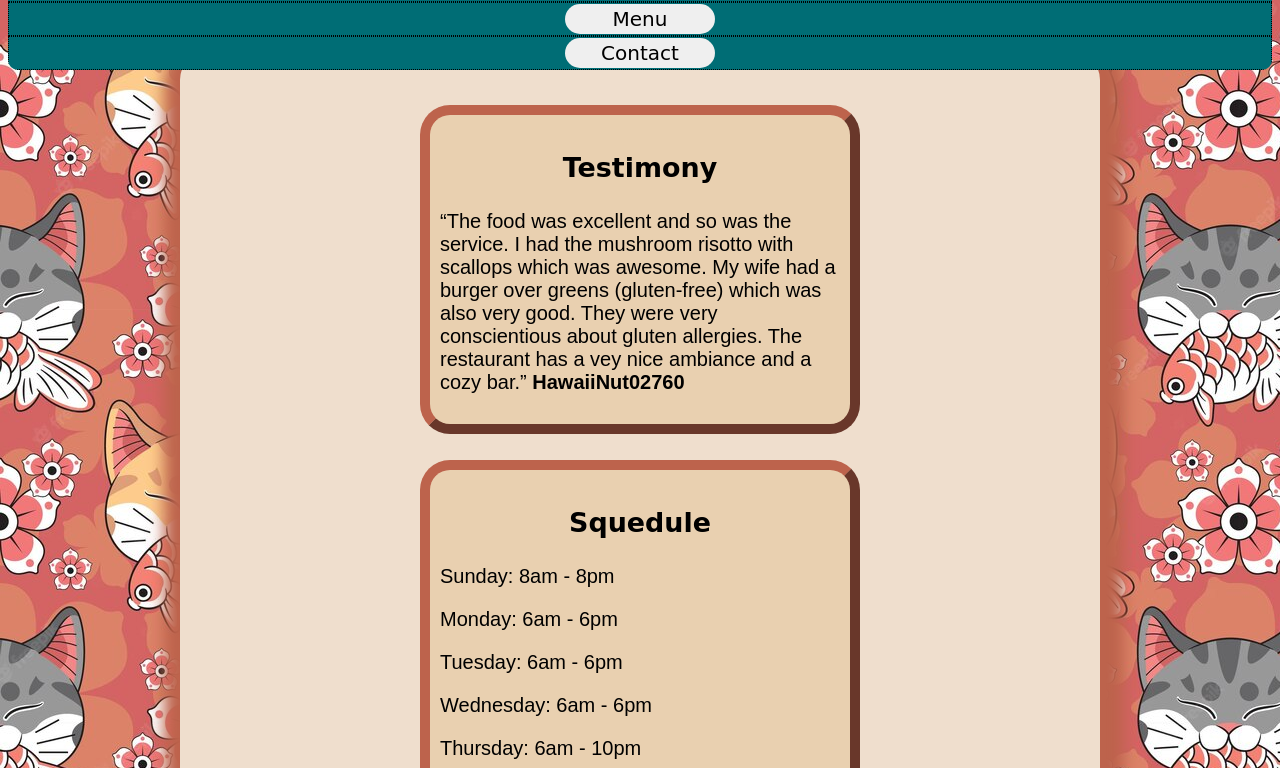
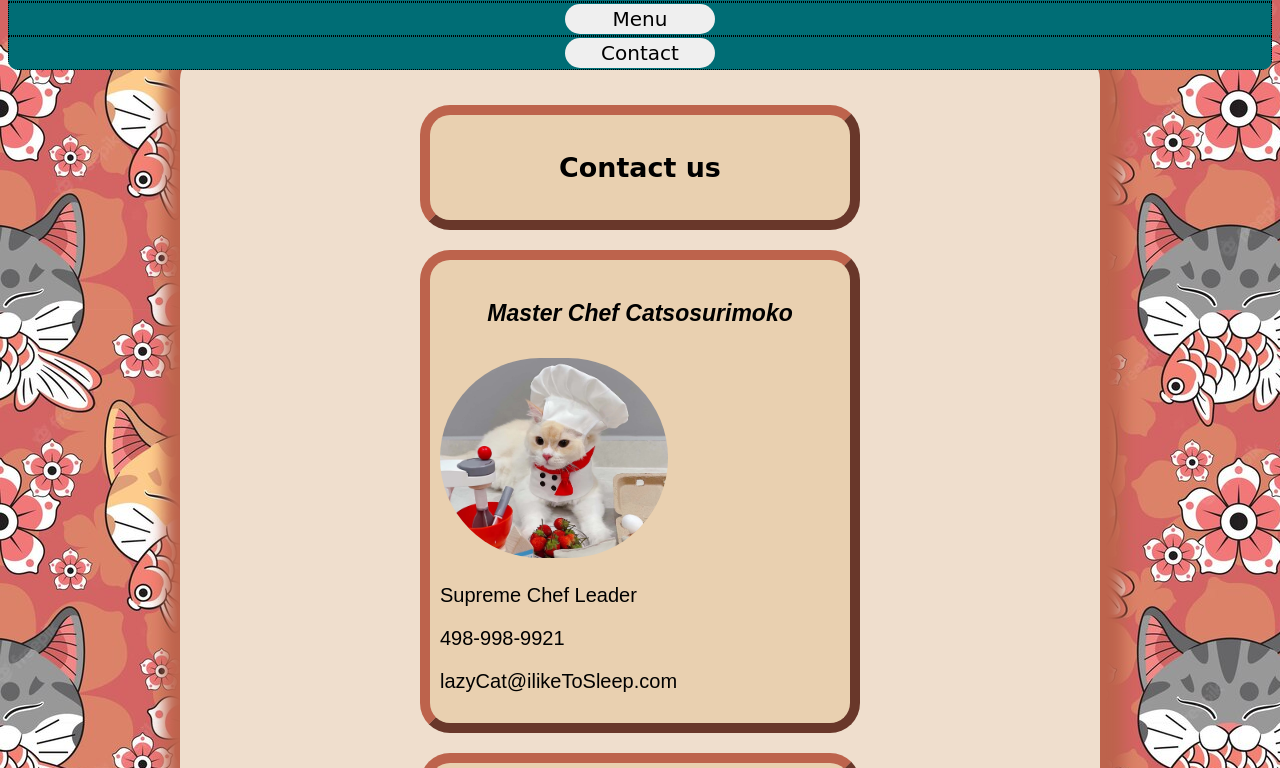
Before and after one commit to stefanpython/Restaurant_Page-Projec, a website built with webpack: page dist/index.html in a window 1280 px wide. Both pictures are taken after a click on the button "Contact". Shown: the part 516-1284 px from the top of the page. Built offline with nearby package versions, Linux system fonts and the light colour scheme; a web font is replaced by a local one.

Commit message:
Add module for contact page

```diff
--- /dev/null
+++ b/src/contact.js
@@ -0,0 +1,47 @@
+export function contactMeniu() {
+    const content = document.getElementById('content');
+
+    const container = document.createElement('div');
+    container.classList.add('meniu-content');
+
+    const contactUs = document.createElement('div');
+    contactUs.classList.add('contact-title');
+    contactUs.innerHTML = `<h3>Contact us</h3>`;
+
+    const masterChef = document.createElement('div');
+    masterChef.classList.add('master-chef');
+    masterChef.innerHTML = `
+    <h4>Master Chef Catsosurimoko</h4>
+    <img class="contactImg" src="/src/images/contact1.jpg" alt="">
+    <p>Supreme Chef Leader</p>
+    <p>498-998-9921</p>
+    <p>lazyCat@ilikeToSleep.com</p>
+    `;
+
+    const sideChef = document.createElement('div');
+    sideChef.classList.add('side-chef');
+    sideChef.innerHTML = `
+    <h4>Side Chef Meowunchi Katamoro</h4>
+    <img class="contactImg" src="/src/images/contact2.jpg" alt="">
+    <p>Part-time Special Cook</p>
+    <p>442-442-5515</p>
+    <p>sleepingCat@ILikeToPlay.com</p>
+    `;
+
+    const assistant = document.createElement('div');
+    assistant.classList.add('assistant');
+    assistant.innerHTML = `
+    <h4>Assistant Pebbles</h4>
+    <img class="contactImg" src="/src/images/contact3.jpg" alt="">
+    <p>Lovely accountant</p>
+    <p>477-88-9831</p>
+    <p>lovelyPebbles@IScratchThings.com</p>
+    `;
+
+    container.append(contactUs);
+    container.appendChild(masterChef);
+    container.appendChild(sideChef);
+    container.appendChild(assistant);
+
+    content.append(container);
+};
--- a/src/index.js
+++ b/src/index.js
@@ -1,5 +1,6 @@
 import { homeMeniu } from "./home";
 import { mainMeniu } from "./meniu";
+import { contactMeniu } from "./contact";
 
 homeMeniu().banner();
 homeMeniu().navBar();
@@ -17,6 +18,12 @@ const meniu = document.getElementById('meniu');
 meniu.addEventListener('click', () => {
     document.querySelector('.meniu-content').innerHTML = "";
     document.querySelector('.meniu-content').remove();
-
     mainMeniu();
 });
+
+
+const contact = document.getElementById('contact');
+contact.addEventListener('click', () => {
+    document.querySelector('.meniu-content').remove();
+    contactMeniu();
+})
--- a/src/meniu.js
+++ b/src/meniu.js
@@ -1,4 +1,5 @@
 export function mainMeniu() {
+
     // Burgers meniu
     const content = document.getElementById('content');
 
@@ -66,6 +67,7 @@ export function mainMeniu() {
     container.append(drinksMeniu);
 
     //Fish meniu
+
     const fishMeniu = document.createElement('div');
     fishMeniu.classList.add('fish-meniu');
 
@@ -91,9 +93,5 @@ export function mainMeniu() {
     <p id="price" style="margin-left: 300px;">$17.00</p>`;
 
     container.append(fishMeniu);
-
-
     content.append(container);
-
-    return { burgers }
 }
--- a/src/styles.css
+++ b/src/styles.css
@@ -42,7 +42,8 @@ li a:hover {
 .catImg {
     height: 400px;
     width: 100%;
-
+    background-image: linear-gradient(to bottom, #d16ba5af, #c777b89f, #b983caa6, #aa8fd896, #9a9ae19a, #8aa7eca6, #a879f491, #eff86998, #52d0fe9a, #41dfff86, #46eefa8a, #fb5fa894);
+    border-radius: 520px;
 }
 
 .meniu-content {
@@ -77,7 +78,8 @@ footer {
 }
 
 .customer-review, .info-location, .info-hours,
-.burger-meniu, .drinks-meniu, .fish-meniu {
+.burger-meniu, .drinks-meniu, .fish-meniu, .contact-title,
+.master-chef, .side-chef, .assistant {
     max-width: 400px;
     margin: 0 auto;
     background-color: rgb(233, 208, 176);
@@ -86,7 +88,7 @@ footer {
     padding: 10px;
 }
 
-.drinks-meniu, .fish-meniu {
+.drinks-meniu, .fish-meniu,.master-chef, .side-chef, .assistant {
     margin-top: 20px;
 }
 
@@ -113,6 +115,12 @@ hr {
     height: 400px;
     width: 100%;
     border-radius: 50%/100px 100px 80px 80px;
+}
+
+.contactImg {
+    height: 200px;
+    width: auto;
+    border-radius: 150px;
 }
 
 h3, h4 {
```
Also changed, not shown: dist/main.js, src/images/contact1.jpg (added), src/images/contact2.jpg (added), src/images/contact3.jpg (added).
